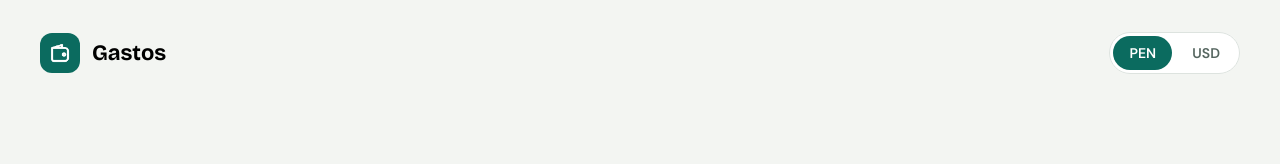
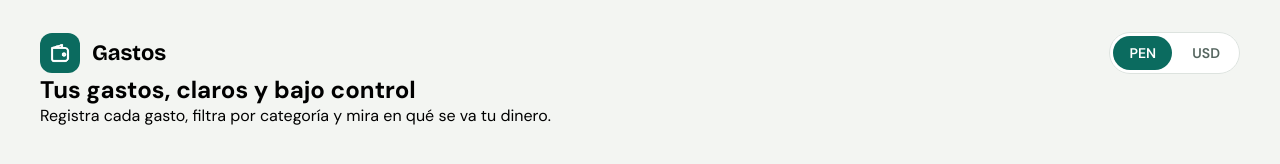
Before and after one commit to HugoSan-Dev/gestor-de-gastos, a plain HTML site: page index.html in a window 1280 px wide. Drawn offline with nearby package versions, Linux system fonts and the light colour scheme.

Commit message:
chore: Agregando estructura html section:start

```diff
--- a/index.html
+++ b/index.html
@@ -33,6 +33,10 @@
                     </div>
                 </fieldset>
             </header>
+            <section class="start">
+                <h1 class="h1">Tus gastos, claros y bajo control</h1>
+                <p class="color-text-muted">Registra cada gasto, filtra por categoría y mira en qué se va tu dinero.</p>
+            </section>
 
         </div>
 
```
